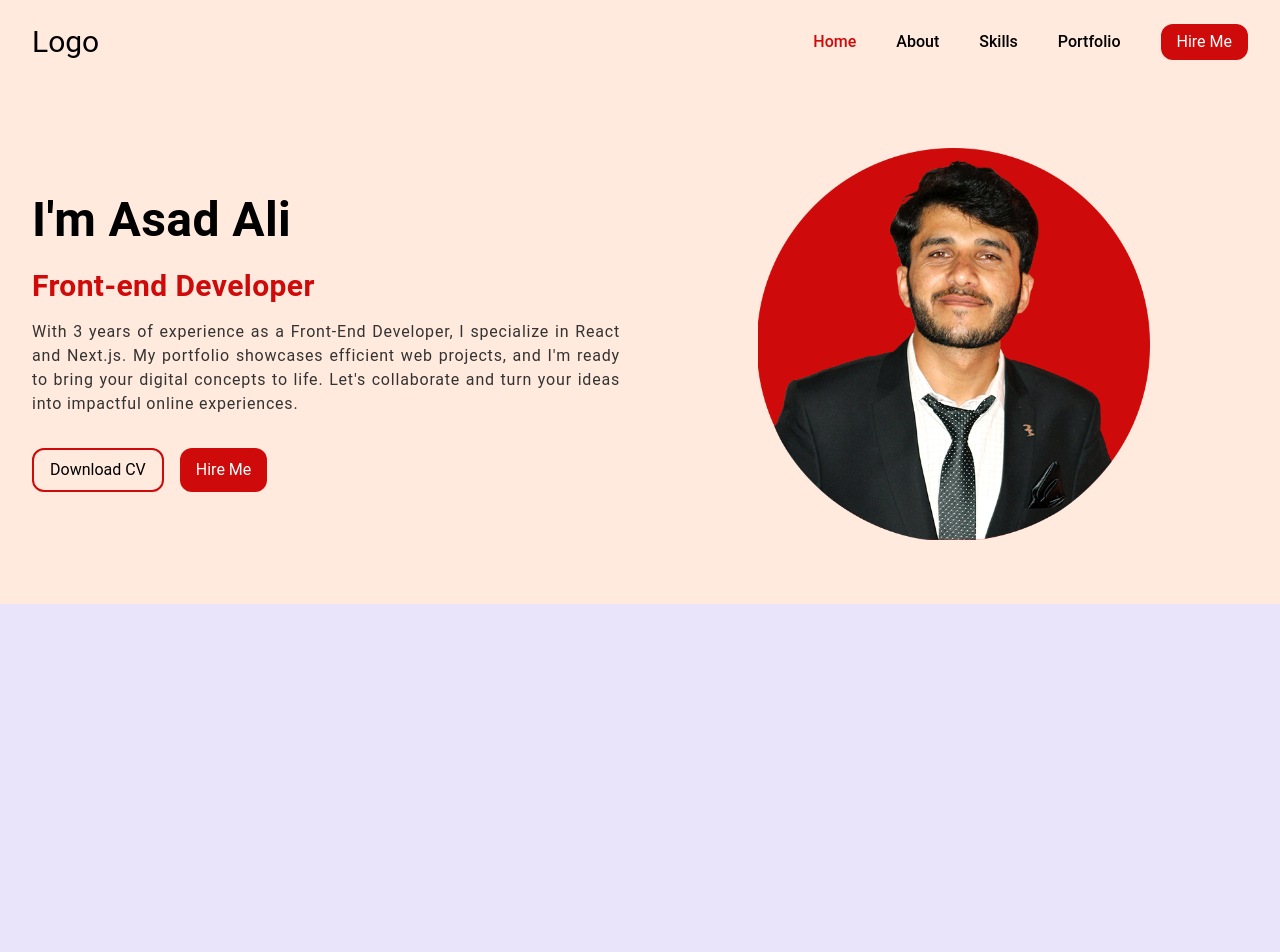
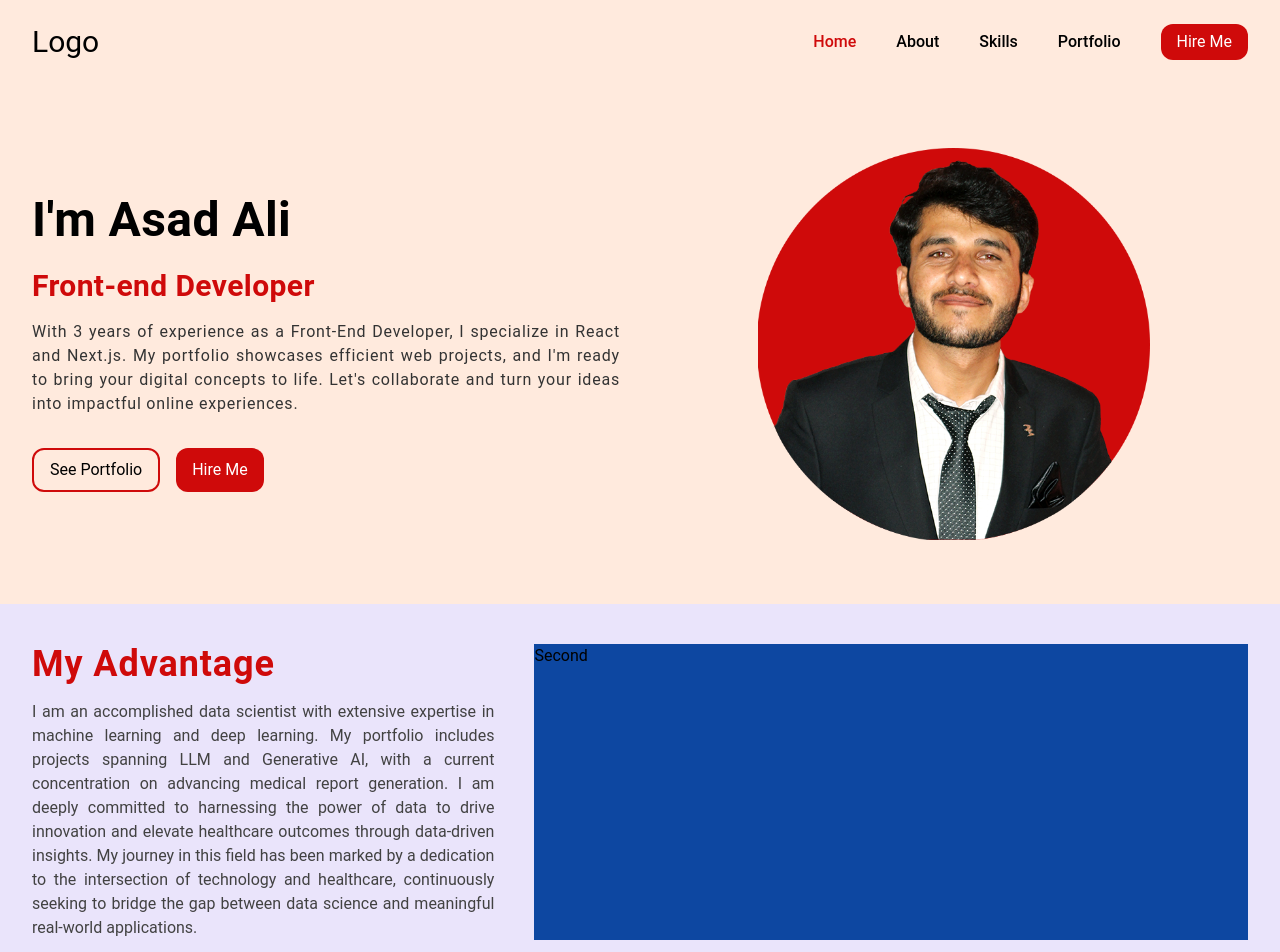
Before and after one commit to asadali163/portfolio, a React (Vite) app: page / in a window 1280 px wide. Shown: the top 952 px of the page. Before the commit the page ends 800 px from the top, so only its background shows below. Built offline with nearby package versions, Linux system fonts and the light colour scheme.

Commit message:
adding about section part 1 and modified the colors as well

```diff
--- a/src/App.jsx
+++ b/src/App.jsx
@@ -1,3 +1,4 @@
+import About from "./components/About";
 import Hero from "./components/Hero";
 import Navbar from "./components/Navbar";
 
@@ -6,6 +7,7 @@ const App = () => {
     <>
       <Navbar />
       <Hero />
+      <About />
     </>
   );
 };
--- /dev/null
+++ b/src/components/About.jsx
@@ -0,0 +1,21 @@
+import { aboutInfo } from "../data";
+
+export { aboutInfo } from "../data";
+const About = () => {
+  return (
+    <section className="my-10">
+      <div className="align-element  grid md:grid-cols-5 gap-10">
+        <div className="md:col-span-2">
+          <h2 className="text-4xl font-bold text-mn-primary tracking-wide mb-4 capitalize">
+            {aboutInfo.heading}
+          </h2>
+          <p className="text-gray-800 text-base text-justify">
+            {aboutInfo.desc}
+          </p>
+        </div>
+        <div className="bg-blue-900 md:col-span-3">Second</div>
+      </div>
+    </section>
+  );
+};
+export default About;
--- a/src/components/Hero.jsx
+++ b/src/components/Hero.jsx
@@ -15,7 +15,7 @@ const Hero = () => {
           </p>
           <div className="flex mt-4">
             <button className=" text-black px-4 py-2 rounded-xl mr-4 border-mn-primary border-2 hover:bg-mn-primary hover:text-white duration-300">
-              Download CV
+              See Portfolio
             </button>
             <HireMe />
           </div>
--- a/src/data.js
+++ b/src/data.js
@@ -22,3 +22,8 @@ export const info = {
   skill: "Front-end Developer",
   desc: "With 3 years of experience as a Front-End Developer, I specialize in  React and Next.js. My portfolio showcases efficient web projects,  and I'm ready to bring your digital concepts to life.  Let's collaborate and turn your ideas into impactful online  experiences.",
 };
+
+export const aboutInfo = {
+  heading: "my advantage",
+  desc: "I am an accomplished data scientist with extensive expertise in machine learning and deep learning. My portfolio includes projects spanning LLM and Generative AI, with a current concentration on advancing medical report generation. I am deeply committed to harnessing the power of data to drive innovation and elevate healthcare outcomes through data-driven insights. My journey in this field has been marked by a dedication to the intersection of technology and healthcare, continuously seeking to bridge the gap between data science and meaningful real-world applications.",
+};
```
